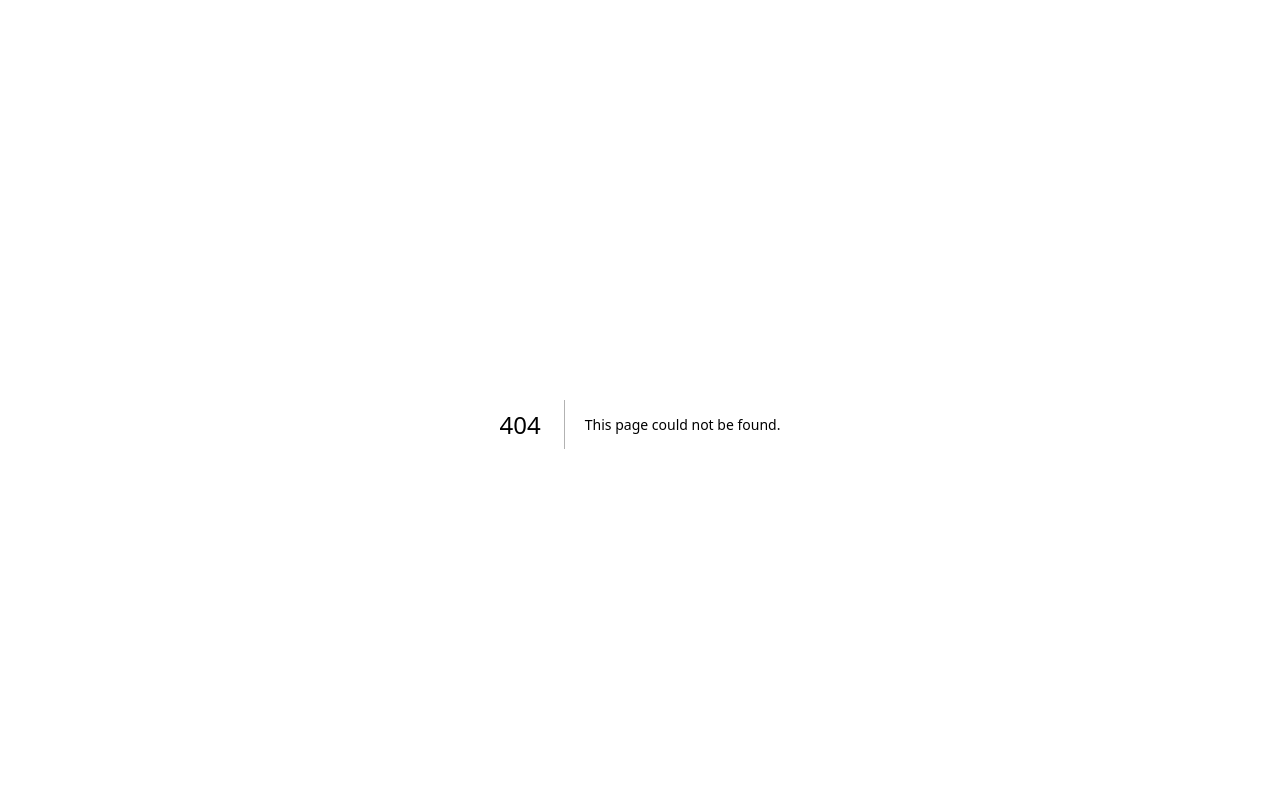
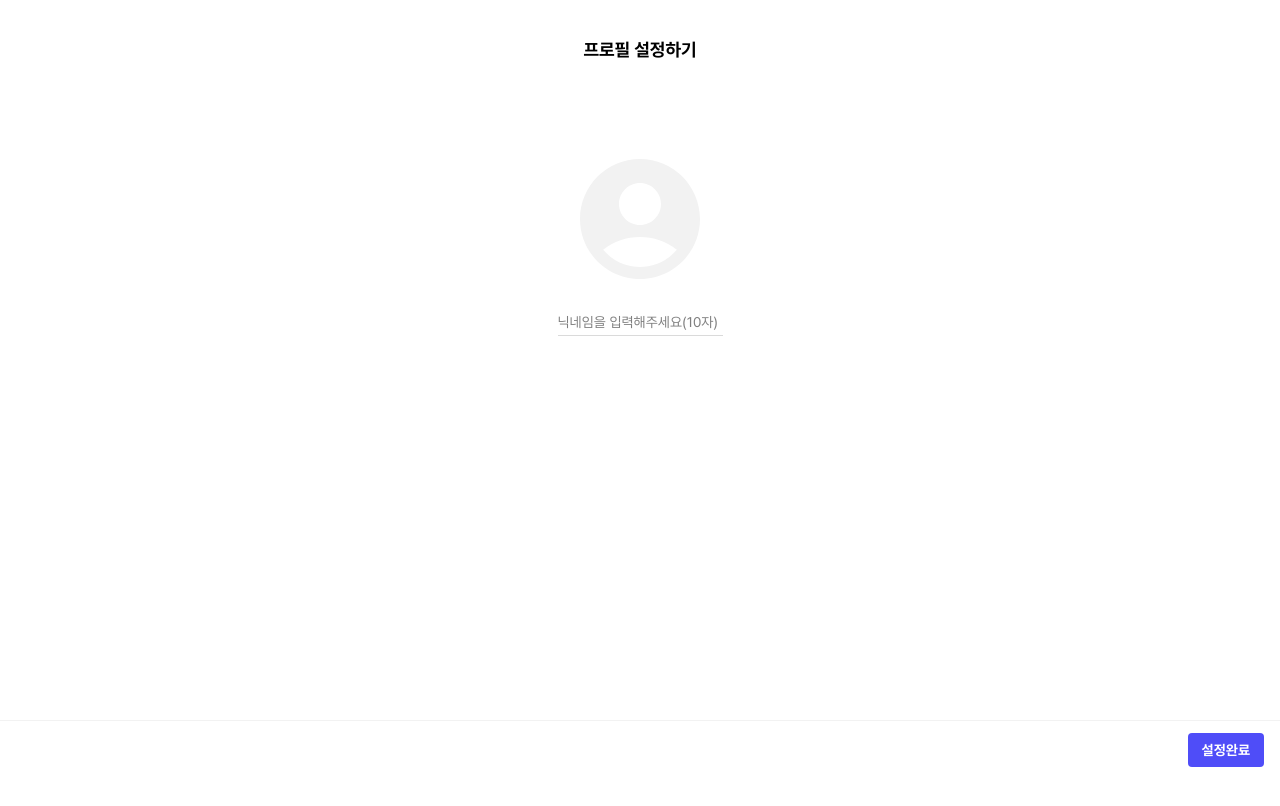
Before and after one commit to Splitty-Dev/Splitty-Client, a Next.js app: page /prfsetting in a window 1280 px wide. Before the commit this address had no page. Shown: the top 806 px of the page. Built offline with nearby package versions, Linux system fonts and the light colour scheme.

Commit message:
feat : implement prf setting page ui (#18)

```diff
--- /dev/null
+++ b/src/app/prfsetting/page.tsx
@@ -0,0 +1,22 @@
+import samplePrf from "@/assets/icons/samplePrf.svg";
+import Image from "next/image";
+
+export default function PrfSetting() {
+  return (
+    <div className="justify-center flex flex-col items-center w-full relative">
+      <h2 className="typo-b18 py-3 ">프로필 설정하기</h2>
+      <div className="w-30 h-30  mt-[83px]">
+        <Image src={samplePrf} alt="프로필" width={120} height={120} />
+      </div>
+      <input
+        placeholder="닉네임을 입력해주세요(10자) "
+        className="border-b typo-r14 w-[165px] py-1 focus:outline-none border-[#DADADA] mt-[30px]"
+      />
+      <div className="fixed bottom-0 bg-white flex  w-full typo-r12 items-center align-center px-4 pb-[29px] py-2 border-t border-[#F2F2F2] h-[80px] justify-end">
+        <button className="typo-b14 px-[14px] py-2 bg-[#4F4DF8] text-[white] rounded-[4px]">
+          설정완료
+        </button>
+      </div>
+    </div>
+  );
+}
```
